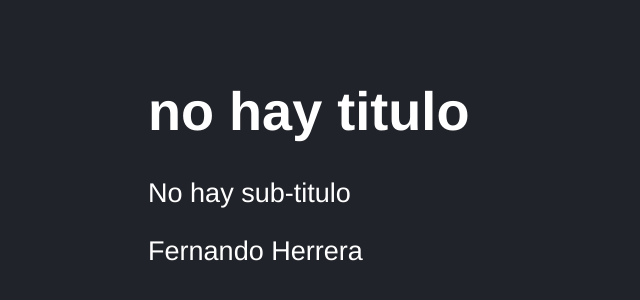
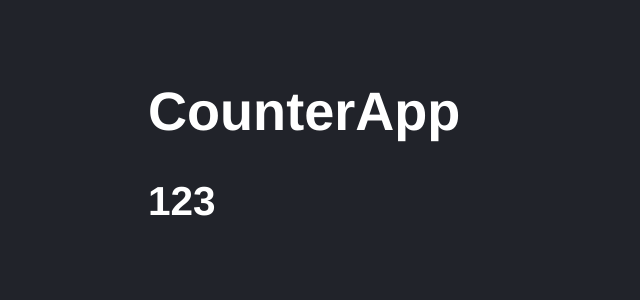
Before and after one commit to osmanjosue/react, a React (Vite) app: page / in a window 1280 px wide. Shown: the part 104-404 px from the top of the page, without its empty margins (0-640 px from the left). Built offline with nearby package versions, Linux system fonts and the light colour scheme.

Commit message:
Tarea hecha hasta este punto por mi - Componente CounterApp

```diff
--- /dev/null
+++ b/src/CounterApp.jsx
@@ -0,0 +1,14 @@
+import PropTypes from 'prop-types';
+
+export const CounterApp = ({value}) => {
+return (
+        <>
+            <h1>CounterApp</h1>
+            <h2>{value}</h2>
+        </>
+        )
+}
+
+CounterApp.propTypes = {
+    value: PropTypes.number,
+}
--- a/src/main.jsx
+++ b/src/main.jsx
@@ -4,10 +4,12 @@
 import {FirstApp} from './FirstApp';
 /* import {HelloWorldApp} from './HelloWorldApp' */
 import './styles.css';
+import {CounterApp} from './CounterApp';
 
 
     ReactDOM.createRoot(document.getElementById('root')).render(
         <React.StrictMode>
-            <FirstApp/>
+            <CounterApp value = {123}/>
+            {/* <FirstApp/> */}
         </React.StrictMode>
     );
```
